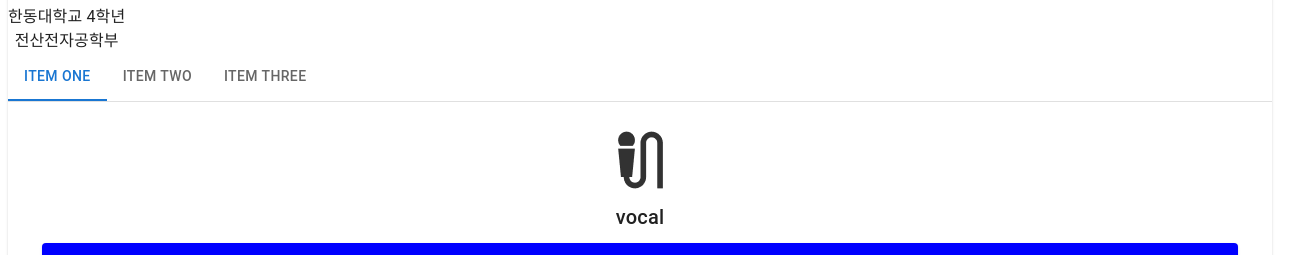
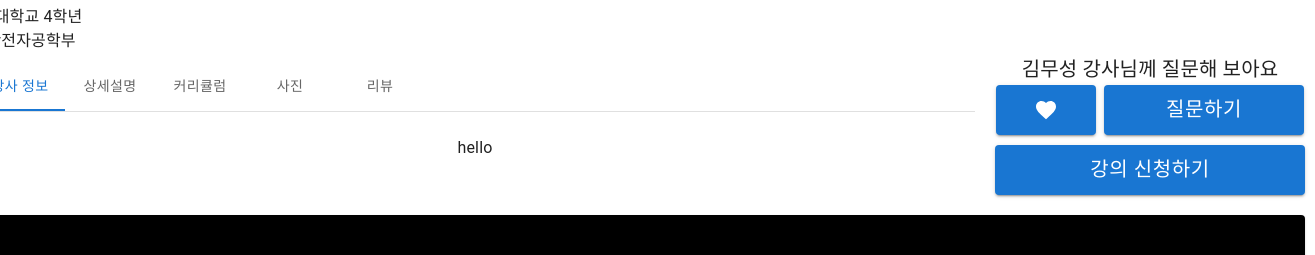
Before and after one commit to Musung1/Campuschool_Front, a React (Create React App) app: page / in a window 1280 px wide. Shown: the part 511-766 px from the top of the page, 1315 px wide, since content can reach past the window. Built offline with nearby package versions, Linux system fonts and the light colour scheme.

Commit message:
[feat] ClassDetailView 구현 #3

```diff
--- a/src/views/ClassDetailView.js
+++ b/src/views/ClassDetailView.js
@@ -1,11 +1,12 @@
-import { Typography,Stack} from "@mui/material";
+import { Typography,Stack,Button,} from "@mui/material";
 import { useState } from "react";
 import Box from '@mui/material/Box';
 import Tab from '@mui/material/Tab';
 import TabContext from '@mui/lab/TabContext';
 import TabList from '@mui/lab/TabList';
 import TabPanel from '@mui/lab/TabPanel';
-import Home from "./HomeView";
+import FavoriteIcon from '@mui/icons-material/Favorite';
+import FavoriteBorderIcon from '@mui/icons-material/FavoriteBorder';
 
 
 function ClassDetailView() {
@@ -37,20 +38,66 @@ function ClassDetailView() {
           </Typography>
         </Stack>
       </div>
+      <Stack direction="row" justifyContent="space-between">
+        <div style={{ display: 'flex', justifyContent: 'left', alignItems: 'left', margin: 10, width:1000}}>
           <Box sx={{ width: '100%', typography: 'body1' }}>
           <TabContext value={value}>
             <Box sx={{ borderBottom: 1, borderColor: 'divider' }}>
               <TabList onChange={handleChange} aria-label="lab API tabs example">
-            <Tab label="Item One" value="1" />
-            <Tab label="Item Two" value="2" />
-            <Tab label="Item Three" value="3" />
+                <Tab label="강사 정보" value="1" />
+                <Tab label="상세설명" value="2" />
+                <Tab label="커리큘럼" value="3" />
+                <Tab label="사진" value="4" />
+                <Tab label="리뷰" value="5" />
               </TabList>
             </Box>
-        <TabPanel value="1"><Home></Home></TabPanel>
+            <TabPanel value="1">hello</TabPanel>
             <TabPanel value="2">Item Two</TabPanel>
             <TabPanel value="3">Item Three</TabPanel>
+            <TabPanel value="4">Item Three</TabPanel>
+            <TabPanel value="5">Item Three</TabPanel>
           </TabContext>
         </Box>
+        </div>
+        <div style={{ display: 'flex', justifyContent: 'center' }}>
+          <Stack alignItems="center" justifyContent="center">
+            <Typography variant="h6">
+                김무성 강사님께 질문해 보아요
+              </Typography>
+              <Stack direction={"row"} spacing={1}>
+                <Button
+                  style={{ width: '100px', height: '50px', fontSize: '20px' }}
+                  component="label"
+                  role={undefined}
+                  variant="contained"
+                  tabIndex={-1}
+                >
+                  <FavoriteIcon />
+                </Button>
+                <Button
+                  style={{ width: '200px', height: '50px', fontSize: '20px'}}
+                  component="label"
+                  role={undefined}
+                  variant="contained"
+                  tabIndex={-1}
+                  width="200"
+                >
+                  질문하기
+                </Button>
+              </Stack>
+              <Button
+                  style={{ width: '310px', height: '50px', fontSize: '20px',margin: 10 }}
+                  component="label"
+                  role={undefined}
+                  variant="contained"
+                  tabIndex={-1}
+                  width="200"
+                >
+                  강의 신청하기
+                </Button>
+          </Stack>
+          </div>
+      </Stack>
     </div>
   );
 }
```
Lines whose indentation alone changed are shown as unchanged.
